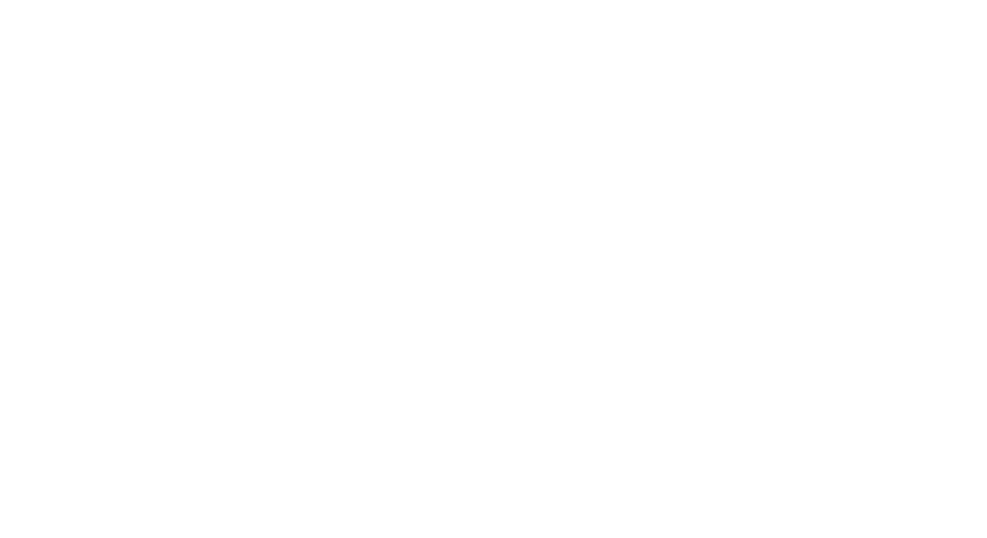
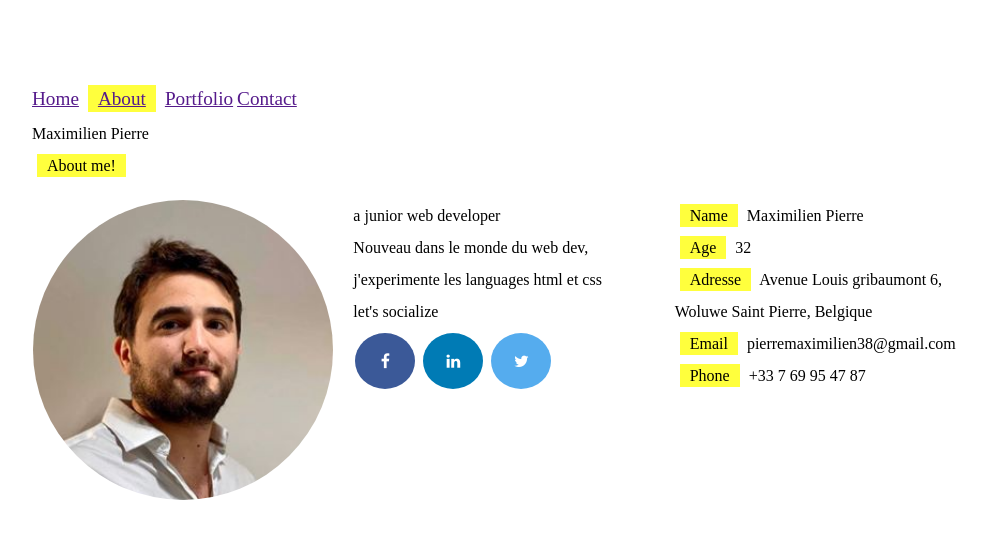
Before and after one commit to PIERREMaximilien/Vcard, a plain HTML site: page index.html in a window 1280 px wide. Shown: the whole page, without its empty margins (136-1123 px from the left). Drawn offline with Linux system fonts and the light colour scheme; a web font is replaced by a local one.

Commit message:
Almost done

```diff
--- a/index.html
+++ b/index.html
@@ -2,12 +2,50 @@
 <html>
 <meta charset="utf-8" />
 <link rel="stylesheet" href="style.css" />
-
-<head>
+<link rel="stylesheet" href="https://cdnjs.cloudflare.com/ajax/libs/font-awesome/4.7.0/css/font-awesome.min.css">
+<link href="https://fonts.googleapis.com/css2?family=Odibee+Sans&display=swap" rel="stylesheet">
     <title>Vcard</title>
 </head>
 
 <body>
 
+<div class="main">
+  <div class="aboutme">
+
+    <div class= section0>
+      <nav>
+        <a href="" class="nav-item">Home</a>
+        <a href="" class="nav-item"><span>About</span></a>
+        <a href="" class="nav-item active">Portfolio</a>
+        <a href="" class="nav-item">Contact</a>
+        <div class="name">Maximilien Pierre</div>
+      </nav>
+      <div class="intro"> <span>About me!</span></div>
+    </div>
+
+    <div class="section1">
+      <img class="profil" src="CV2.jpg"/>
+    </div>
+
+    <div class="section2">
+      <div class="titre1">a junior web developer</div>
+      <div class="texte">Nouveau dans le monde du web dev, j'experimente les languages html et css</div>
+      <div class="titre2">let's socialize</div>
+      <a href="#" class="fa fa-facebook"></a>
+      <a href="#" class="fa fa-linkedin"></a>
+      <a href="#" class="fa fa-twitter"></a>
+      </ul>
+    </div>
+
+    <div class="section3">
+      <div class="front name"><span>Name</span> Maximilien Pierre</div>
+      <div class="front age"><span>Age</span> 32</div>
+      <div class="front adresse"><span>Adresse</span> Avenue Louis gribaumont 6, Woluwe Saint Pierre, Belgique</div>
+      <div class="front email"><span>Email</span> pierremaximilien38@gmail.com</div>
+      <div class="front phone"><span>Phone</span> +33 7 69 95 47 87</div>
+    <div>
+  </div>
+</div>
+
 </body>
 </html>
--- a/style.css
+++ b/style.css
@@ -0,0 +1,81 @@
+
+/* General styles */
+
+body {
+
+    font-size: 1,5em;
+    line-height: 2;
+}
+
+/* grid about me */
+
+.aboutme {
+    margin-top: 5em;
+    margin-left: 10em;
+    margin-right: 10em;
+    display: grid;
+    grid-template-rows: repeat(3, auto);
+    grid-template-columns: repeat(3,1fr);
+    grid-gap: 20px;
+}
+.section0 {
+    height: 100px;
+    grid-row: 1;
+    grid-column: span 3 ;
+}
+.section1 {
+    display: flex;
+    justify-content: center;
+    align-items: center;
+    grid-row: 2;
+    grid-column: 1;
+}
+.section2 {
+    grid-row: 2 ;
+    grid-column: 2 ;
+}
+.section3 {
+    grid-row:  2;
+    grid-column: 3;
+}
+
+/* logo link */
+
+.fa {
+    padding: 20px;
+    font-size: 30px;
+    width: 20px;
+    text-align: center;
+    text-decoration: none;
+    margin: 5px 2px;
+    border-radius: 50%;
+}
+.fa:hover {
+    opacity: 0.7;
+  }
+.fa-facebook {
+    background: #3B5998;
+    color: white;
+  }
+.fa-twitter {
+    background: #55ACEE;
+    color: white;
+  }
+.fa-linkedin {
+    background: #007bb5;
+    color: white;
+  }
+.profil {
+    width: 300px;
+    height: auto;
+    border-radius: 50%;
+}
+/* styles */
+span {
+    background-color: rgb(255, 255, 61);
+    padding: 3px 10px 3px 10px;
+    margin: 0px 5px 0px 5px;
+}
+.nav-item {
+    font-size: larger;
+}
```
Also changed, not shown: CV2.jpg (added).
